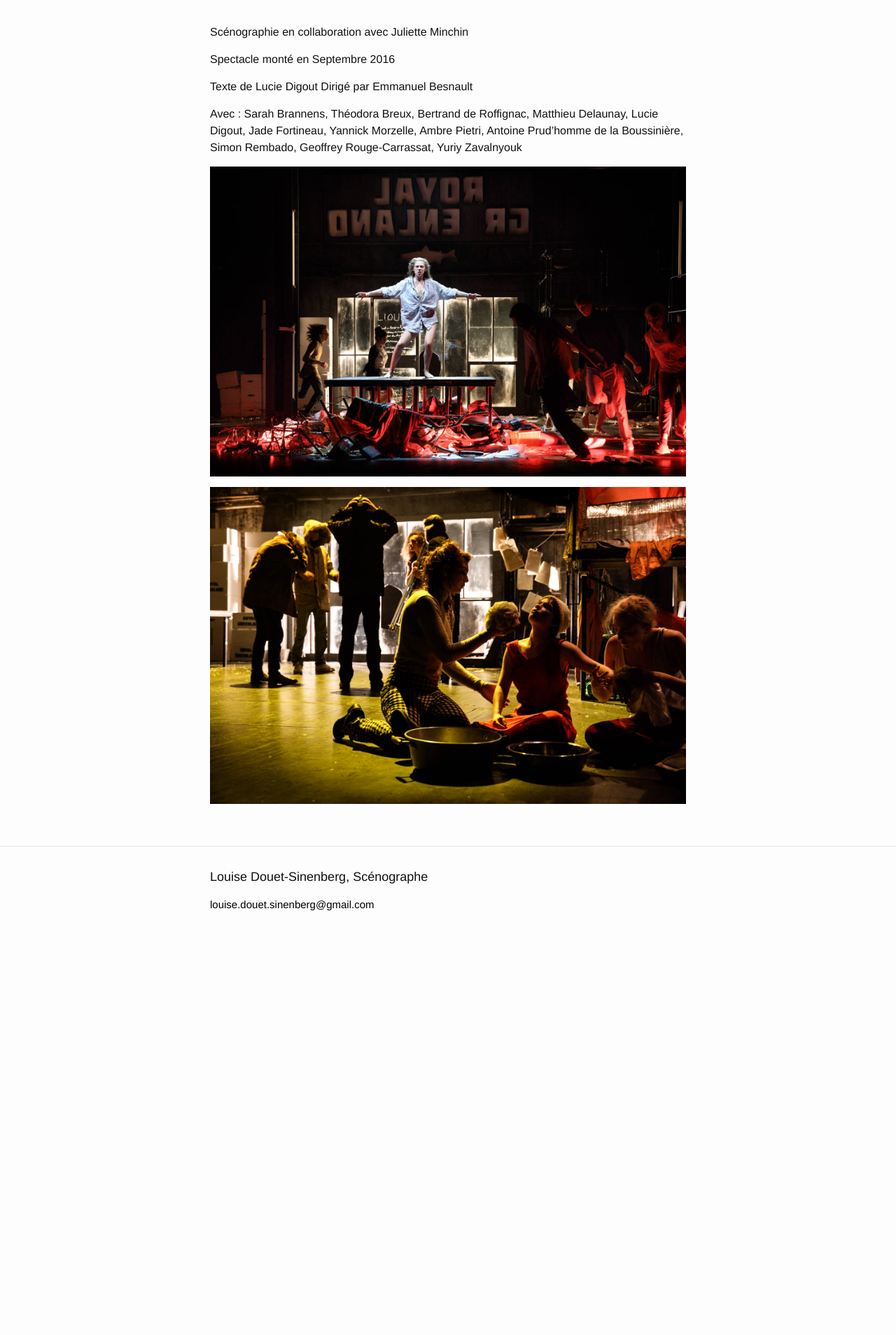
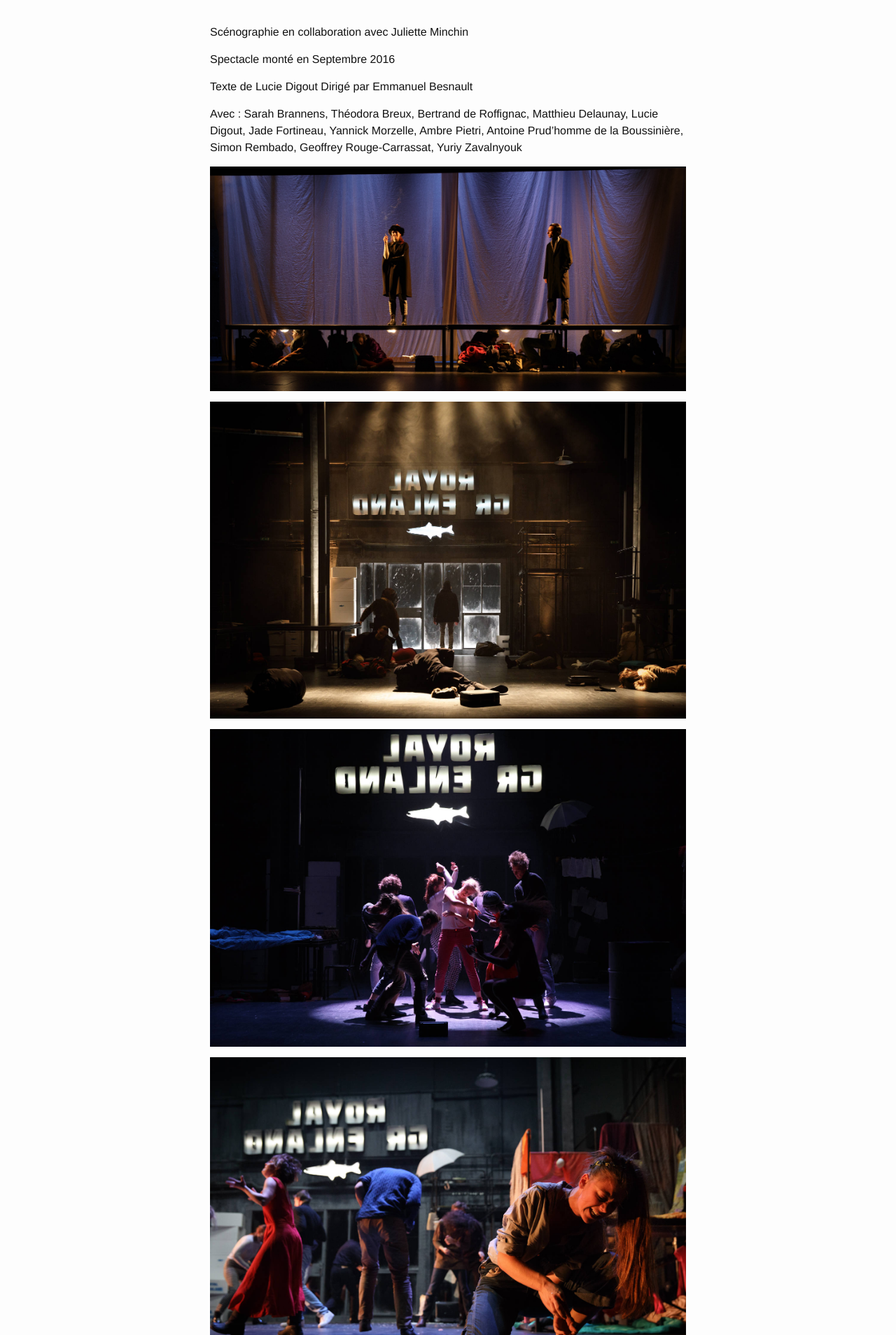
Before and after one commit to louiseds/louiseds.github.io, a Jekyll site: the page built from _posts/2016-11-13-60-nord.md, in a window 1280 px wide. Shown: the part 555-2463 px from the top of the page at 70% size. Built offline with Jekyll 4.4.1, drawn with Linux system fonts in a browser that asks for light colours; before the commit the page ends 1905 px from its top, so only the background shows below that.

Commit message:
Updated 2016-11-13-60-nord.md

```diff
--- a/_posts/2016-11-13-60-nord.md
+++ b/_posts/2016-11-13-60-nord.md
@@ -15,6 +15,20 @@ Dirigé par Emmanuel Besnault
 Avec :
 Sarah Brannens, Théodora Breux, Bertrand de Roffignac, Matthieu Delaunay, Lucie Digout, Jade Fortineau, Yannick Morzelle, Ambre Pietri, Antoine Prud'homme de la Boussinière, Simon Rembado, Geoffrey Rouge-Carrassat, Yuriy Zavalnyouk
 
+![160908-RdL-0147,medium_large.2x.1473403821.jpg]({{site.baseurl}}/images/160908-RdL-0147,medium_large.2x.1473403821.jpg)
+
+![160928-RdL-0069,medium_large.2x.1475095064.jpg]({{site.baseurl}}/images/160928-RdL-0069,medium_large.2x.1475095064.jpg)
+
+![160928-RdL-0107,medium_large.2x.1475095110.jpg]({{site.baseurl}}/images/160928-RdL-0107,medium_large.2x.1475095110.jpg)
+
+![160928-RdL-0190,medium_large.2x.1475095162.jpg]({{site.baseurl}}/images/160928-RdL-0190,medium_large.2x.1475095162.jpg)
+
+![160928-RdL-0207,medium_large.2x.1475095193.jpg]({{site.baseurl}}/images/160928-RdL-0207,medium_large.2x.1475095193.jpg)
+
+![160928-RdL-0427,medium_large.2x.1475095435.jpg]({{site.baseurl}}/images/160928-RdL-0427,medium_large.2x.1475095435.jpg)
+
+![160928-RdL-0705,medium_large.2x.1475095694.jpg]({{site.baseurl}}/images/160928-RdL-0705,medium_large.2x.1475095694.jpg)
+
 ![160928-RdL-0768,medium_large.2x.1475095730.jpg]({{site.baseurl}}/images/160928-RdL-0768,medium_large.2x.1475095730.jpg)
 
 ![160928-RdL-0241,medium_large.2x.1475095216.jpg]({{site.baseurl}}/images/160928-RdL-0241,medium_large.2x.1475095216.jpg)
```
